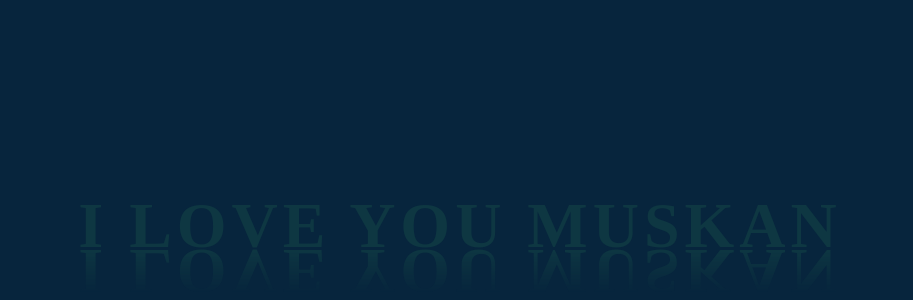
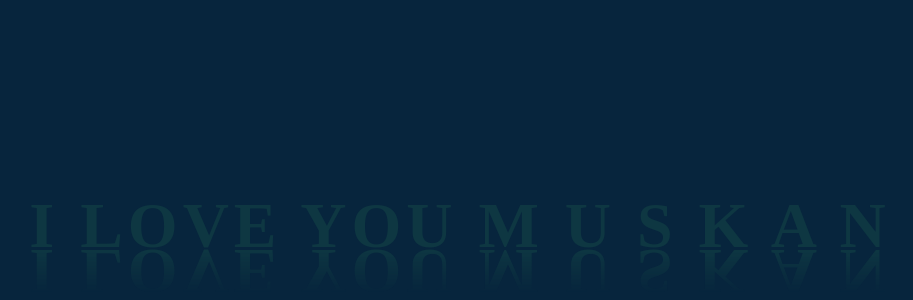
Before and after one commit to Avi5432/Love-u, a plain HTML site: page index.html in a window 1280 px wide. Shown: the part 174-474 px from the top of the page, without its empty margins (180-1093 px from the left). Drawn offline with Linux system fonts and the light colour scheme.

Commit message:
Index. Html

```diff
--- a/index.html
+++ b/index.html
@@ -1 +1 @@
-<!DOCTYPE html><html><head><title>TubeLight Effect</title>	<link rel="stylesheet" type="text/css" href="style.css"></head><body><h2> I love you muskan</h2></body></html>
+<!DOCTYPE html><html><head><title>TubeLight Effect</title>	<link rel="stylesheet" type="text/css" href="style.css"></head><body><h2> I love you m u s k a n</h2></body></html>
```
